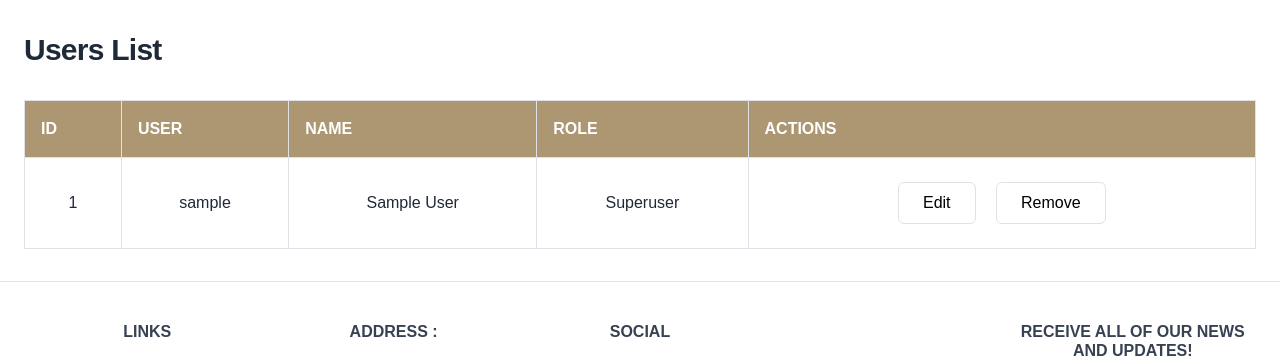
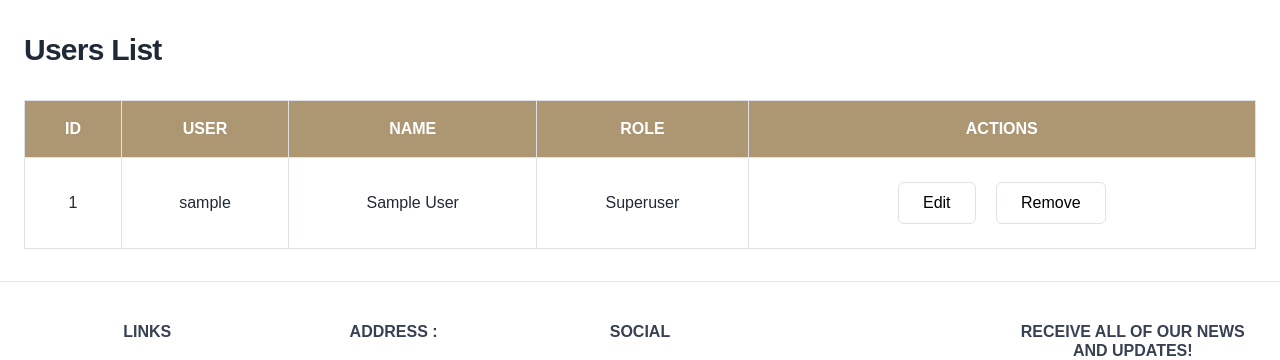
Before and after one commit to segara2410/maddi-website, a Django app: template maddi_app/templates/maddi_app/user.html in a window 1280 px wide. Shown: the part 86-446 px from the top of the page. Run offline with Django 3.2, Linux system fonts and the light colour scheme; the template is opened without the code that fills it: values that come from a table or form of the project are taken from there, others are empty; tables that the repository leaves empty hold one stand-in row (values such as "Sample post"); some libraries are stand-ins or nearby versions.

```diff
--- a/maddi_app/templates/maddi_app/user.html
+++ b/maddi_app/templates/maddi_app/user.html
@@ -8,11 +8,11 @@
   <table class="border-collapse w-full">
     <thead>
         <tr>
-            <th class="p-3 font-bold uppercase bg-maddi-1 text-white border border-black hidden lg:table-cell">ID</th>
-            <th class="p-3 font-bold uppercase bg-maddi-1 text-white border border-black lg:table-cell">User</th>
-            <th class="p-3 font-bold uppercase bg-maddi-1 text-white border border-black lg:table-cell">Name</th>
-            <th class="p-3 font-bold uppercase bg-maddi-1 text-white border border-black lg:table-cell">Role</th>
-            <th class="p-3 font-bold uppercase bg-maddi-1 text-white border border-black lg:table-cell">Actions</th>
+            <th class="p-3 text-center font-bold uppercase bg-maddi-1 text-white border border-black hidden lg:table-cell">ID</th>
+            <th class="p-3 text-center font-bold uppercase bg-maddi-1 text-white border border-black lg:table-cell">User</th>
+            <th class="p-3 text-center font-bold uppercase bg-maddi-1 text-white border border-black lg:table-cell">Name</th>
+            <th class="p-3 text-center font-bold uppercase bg-maddi-1 text-white border border-black lg:table-cell">Role</th>
+            <th class="p-3 text-center font-bold uppercase bg-maddi-1 text-white border border-black lg:table-cell">Actions</th>
         </tr>
     </thead>
     <tbody>
```
Also changed, not shown: other parts of maddi_app/templates/maddi_app/user.html (+23 -0 lines). Lines whose indentation alone changed are shown as unchanged.
